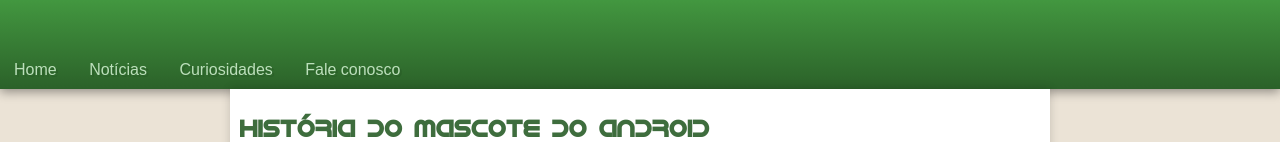
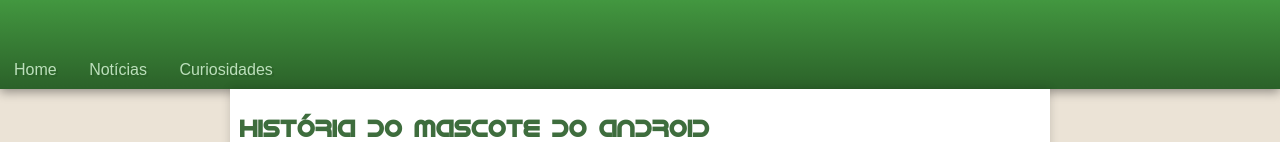
Before and after one commit to leandro-pessoa/html-css, a plain HTML site: page desafios/desafio010 copy/desafio010.html in a window 1280 px wide. Shown: the part 139-281 px from the top of the page. Drawn offline with Linux system fonts and the light colour scheme.

Commit message:
atualização no projeto android

```diff
--- a/desafios/desafio010 copy/desafio010.html
+++ b/desafios/desafio010 copy/desafio010.html
@@ -20,7 +20,6 @@
         <a href="#" target="_self" rel="prev">Home</a>
         <a href="#" target="_self" rel="next">Notícias</a>
         <a href="#" target="_self" rel="next">Curiosidades</a>
-        <a href="#" target="_self" rel="next">Fale conosco</a>
     </nav>
     <main>
         <section>
```
